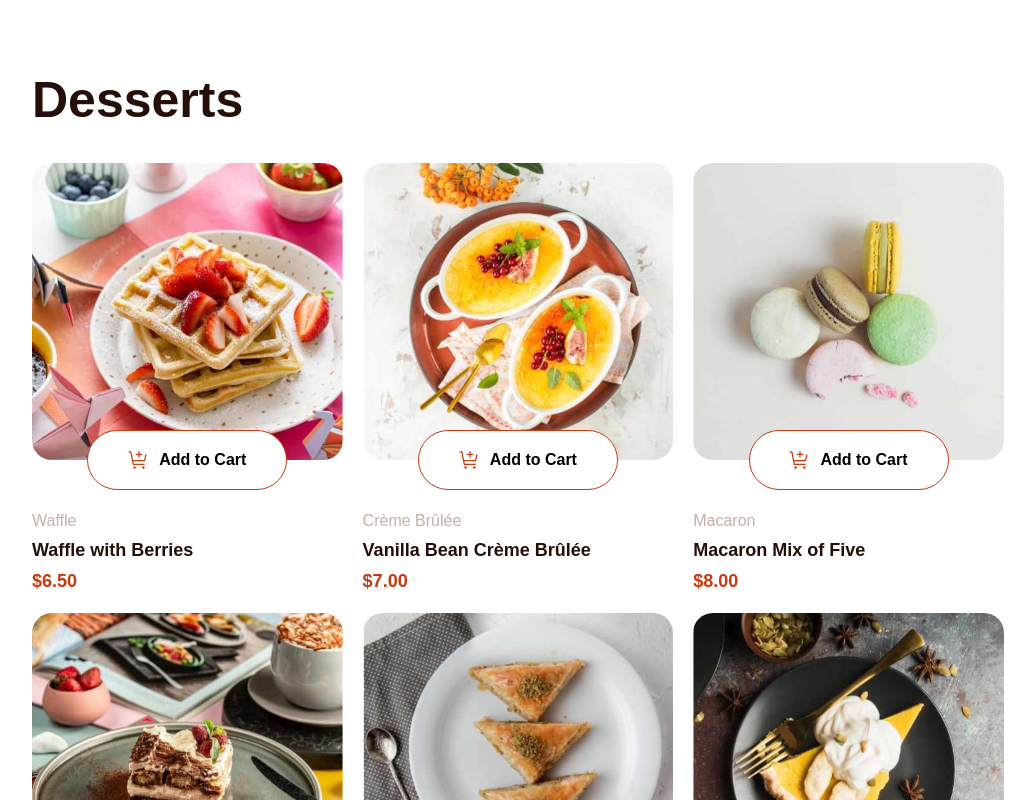
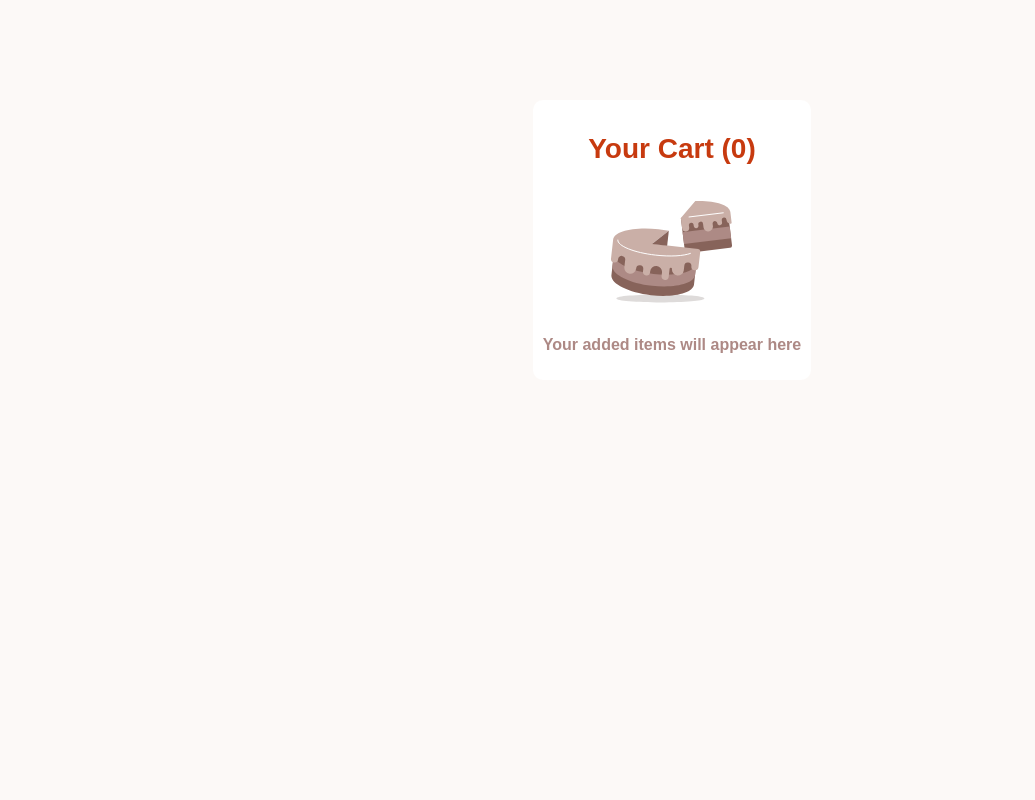
Before and after one commit to mikeFrees/product-list, a React (Create React App) app in the folder shopping-cart/: page / in a window 1280 px wide. Shown: the top 800 px of the page, without its empty margins (68-1103 px from the left). Built offline with nearby package versions, Linux system fonts and the light colour scheme.

Commit message:
started cart component

```diff
--- a/shopping-cart/src/App.css
+++ b/shopping-cart/src/App.css
@@ -2,13 +2,12 @@
   padding: 10rem;
   height: 100vh ;
   width: 100vw;
-  background: var(--Rose-500);
+  background-color: var(--Rose-50);
   text-align: center;
   display: flex;
   align-items: flex-start;
   justify-content: center;
-  background-color: white;
-  flex-direction: column;
+  flex-direction: row;
 }
 
 html {
--- a/shopping-cart/src/App.js
+++ b/shopping-cart/src/App.js
@@ -1,10 +1,25 @@
 import './App.css';
 import  {Menu} from './Menu.jsx';
+import { Cart } from './Cart.jsx';
 
 function App() {
+
+  const order = [
+    {
+      amount: 0,
+      itemName: 'Classic Tiramisu',
+      itemPrice: 5.5,
+    },
+    {
+      amount: 0,
+      itemName: 'Classic Tiramisu',
+      itemPrice: 5.5,
+    }
+  ];
+
   return (
     <div className="App">
-      <Menu />
+      <Cart order= {order}/>
     </div>
   );
 }
--- /dev/null
+++ b/shopping-cart/src/Cart.jsx
@@ -0,0 +1,56 @@
+import React from 'react';
+import styles from './Cart.module.css';
+import {ReactComponent as Tree} from './icons/icon-carbon-neutral.svg';
+import { ReactComponent as EmptySlice} from './icons/illustration-empty-cart.svg';
+import { ReactComponent as Remove } from './icons/icon-remove-item.svg';
+
+export function Cart({order}) {
+
+  const orderTotal = order.reduce((total, product) => total += product.amount * product.itemPrice, 0);
+  const orderItems = order.reduce((total, product) => total += product.amount, 0);
+
+  if (orderTotal === 0) {
+    return (<EmptyCart />);
+  } else {
+    return (<FullCart order= {order} orderTotal= {orderTotal} orderItems= {orderItems}/>);
+  }
+};
+
+function EmptyCart() {
+
+  return (
+    <aside className={styles.emptyCart}>
+      <h2>Your Cart (0)</h2>
+      <EmptySlice />
+      <p>Your added items will appear here</p>
+    </aside>
+  );
+}
+
+function FullCart({order, orderTotal, orderItems}) {
+  let USDollar = new Intl.NumberFormat('en-US', {
+    style: 'currency',
+    currency: 'USD',
+  });
+
+  const items = order.map( item => (
+    <div>
+      <h3>{item.itemName}</h3>
+      <p>{item.amount}x  @{USDollar.format(item.itemPrice)}  {USDollar.format(item.itemPrice * item.amount)}</p>
+      <Remove />
+    </div>
+  ));
+
+  return (
+    <aside>
+      <h2>Your Cart ({orderItems})</h2>
+
+      {items}
+
+      <p>Order Total <span>{USDollar.format(orderTotal)}</span></p>
+
+      <p><Tree />This is a <bold>carbon-neutral</bold> delivery</p>
+      <button>Confirm Order</button>
+    </aside>
+  );
+}
--- /dev/null
+++ b/shopping-cart/src/Cart.module.css
@@ -0,0 +1,17 @@
+.emptyCart {
+  backGround-color: white;
+  border-radius: 1rem;
+  font-family: "Red Hat Text", sans-serif;
+  color: var(--red);
+  padding: 1rem;
+
+  h2 {
+    font-weight: 700;
+    font-size: 2.8rem;
+  }
+
+  p {
+    color: var(--Rose-400);
+    font-weight: 600;
+  }
+}
--- a/shopping-cart/src/Menu.jsx
+++ b/shopping-cart/src/Menu.jsx
@@ -6,13 +6,13 @@ import data from './data.json';
 export function Menu() {
   const menuItems = data.map(item => (
     <ItemCard key={item.name} item={item}></ItemCard>
-  ))
+  ));
   return (
-    <>
-    <h1>Desserts</h1>
-    <main className={styles.menu}>
-      {menuItems}
+    <main>
+      <h1>Desserts</h1>
+      <section className={styles.menu}>
+        {menuItems}
+      </section>
     </main>
-    </>
   );
 }
```
Also changed, not shown: shopping-cart/src/icons/logo.svg (deleted).
